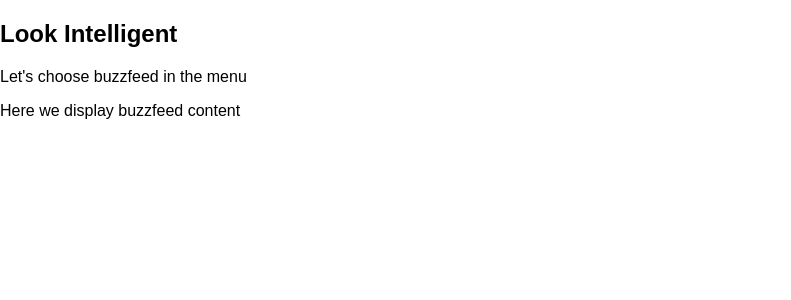
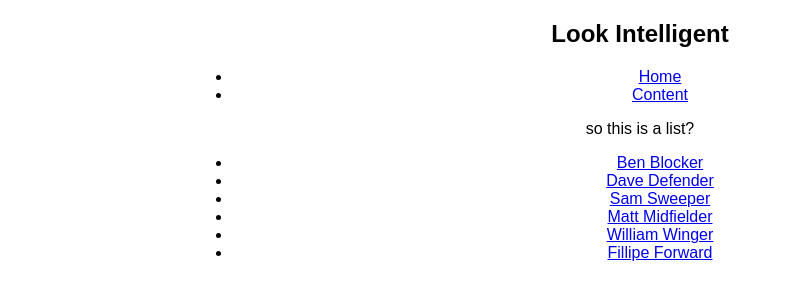
Before and after one commit to p-syche/look-intelligent, a React (Create React App) app: page /content in a window 1280 px wide. Shown: the top 300 px of the page, without its empty margins (0-791 px from the left). Built offline with nearby package versions, Linux system fonts and the light colour scheme.

Commit message:
React Router Dom install and basic config

```diff
--- /dev/null
+++ b/src/PlayerAPI.js
@@ -0,0 +1,20 @@
+// A simple data API that will be used to get the data for our
+// components. On a real website, a more robust data fetching
+// solution would be more appropriate.
+const PlayerAPI = {
+  players: [
+    { number: 1, name: "Ben Blocker", position: "G" },
+    { number: 2, name: "Dave Defender", position: "D" },
+    { number: 3, name: "Sam Sweeper", position: "D" },
+    { number: 4, name: "Matt Midfielder", position: "M" },
+    { number: 5, name: "William Winger", position: "M" },
+    { number: 6, name: "Fillipe Forward", position: "F" }
+  ],
+  all: function() { return this.players},
+  get: function(id) {
+    const isPlayer = p => p.number === id
+    return this.players.find(isPlayer)
+  }
+}
+
+export default PlayerAPI
--- /dev/null
+++ b/src/base.js
@@ -0,0 +1,7 @@
+
+const base = {
+	apiKey: "7186e15a24fe4cd5a079da849f1b1972",
+    apiURL: "https://newsapi.org/v1/articles?source=buzzfeed&sortBy=latest&apiKey=",
+};
+
+export default base;
--- a/src/components/App.js
+++ b/src/components/App.js
@@ -1,6 +1,8 @@
 import React, { Component } from 'react';
+
+// import base from '../base';
 import Menu from './Menu';
-import Content from './Content';
+import Main from './Main';
 
 import '../css/App.css';
 
@@ -10,7 +12,7 @@
       <div className="App">
         <h2 className="title">Look Intelligent</h2>
         <Menu />
-        <Content />
+        <Main />
       </div>
     );
   }
--- a/src/components/Content.js
+++ b/src/components/Content.js
@@ -1,15 +1,16 @@
-import React, { Component } from 'react';
-import '../css/Content.css';
+import React from 'react'
+import { Switch, Route } from 'react-router-dom'
+import ListOfArticles from './ListOfArticles'
+import Details from './Details'
 
-class Content extends Component {
-  render() {
-    return (
-      <div className="Content">
-        <p className="buzzfeed">Here we display buzzfeed content</p>
+// The Content component matches one of two different routes
+// depending on the full pathname
+const Content = () => (
+  <Switch>
+    <Route exact path='/content' component={ListOfArticles}/>
+    <Route path='/content/:number' component={Details}/>
+  </Switch>
+)
 
-      </div>
-    );
-  }
-}
 
-export default Content;
+export default Content
--- /dev/null
+++ b/src/components/Details.js
@@ -0,0 +1,24 @@
+import React from 'react'
+import PlayerAPI from '../PlayerAPI'
+import { Link } from 'react-router-dom'
+
+// The Player looks up the player using the number parsed from
+// the URL's pathname. If no player is found with the given
+// number, then a "player not found" message is displayed.
+const Details = (props) => {
+  const detail = PlayerAPI.get(
+    parseInt(props.match.params.number, 10)
+  )
+  if (!detail) {
+    return <div>Sorry, but the detail was not found</div>
+  }
+  return (
+    <div>
+      <h1>{detail.name} (#{detail.number})</h1>
+      <h2>Position: {detail.position}</h2>
+      <Link to='/content'>Back</Link>
+    </div>
+  )
+}
+
+export default Details;
--- /dev/null
+++ b/src/components/Home.js
@@ -0,0 +1,15 @@
+import React, { Component } from 'react';
+
+import '../css/Home.css';
+
+class Home extends Component {
+  render() {
+    return (
+      <div className="Home">
+        <p className="">This is the HOME HOME HOME</p>
+      </div>
+    );
+  }
+}
+
+export default Home;
--- /dev/null
+++ b/src/components/ListOfArticles.js
@@ -0,0 +1,22 @@
+import React from 'react'
+import PlayerAPI from '../PlayerAPI'
+import { Link } from 'react-router-dom'
+
+// The ListOfArticles iterates over all of the players and creates
+// a link to their profile page.
+const ListOfArticles = () => (
+  <div>
+    <p>so this is a list?</p>
+    <ul>
+      {
+        PlayerAPI.all().map(p => (
+          <li key={p.number}>
+            <Link to={`/content/${p.number}`}>{p.name}</Link>
+          </li>
+        ))
+      }
+    </ul>
+  </div>
+)
+
+export default ListOfArticles
--- /dev/null
+++ b/src/components/Main.js
@@ -0,0 +1,20 @@
+import React from 'react'
+import { Switch, Route } from 'react-router-dom'
+import Home from './Home'
+import Content from './Content'
+
+// The Main component renders one of the three provided
+// Routes (provided that one matches). Both the /roster
+// and /schedule routes will match any pathname that starts
+// with /roster or /schedule. The / route will only match
+// when the pathname is exactly the string "/"
+const Main = () => (
+  <main>
+    <Switch>
+      <Route exact path='/' component={Home}/>
+      <Route path='/content' component={Content}/>
+    </Switch>
+  </main>
+)
+
+export default Main
--- a/src/components/Menu.js
+++ b/src/components/Menu.js
@@ -1,13 +1,18 @@
 import React, { Component } from 'react';
+import { Link } from 'react-router-dom'
 import '../css/Menu.css';
 
 class Menu extends Component {
   render() {
     return (
-      <div className="Menu">
-        <p className="buzzfeed">Let's choose buzzfeed in the menu</p>
-
-      </div>
+		<header>
+			<nav>
+		    	<ul>
+		    		<li><Link to='/'>Home</Link></li>
+		    		<li><Link to='/content'>Content</Link></li>
+		    	</ul>
+		    </nav>
+		</header>
     );
   }
 }
--- a/src/css/App.css
+++ b/src/css/App.css
@@ -0,0 +1,5 @@
+.App {
+	width: 70%;
+	margin: 0 auto;
+	text-align: center;
+}
--- a/src/index.js
+++ b/src/index.js
@@ -1,8 +1,17 @@
-import React from 'react';
-import ReactDOM from 'react-dom';
-import './css/index.css';
-import App from './components/App';
+import React from 'react'
+import { render } from 'react-dom'
+import { BrowserRouter } from 'react-router-dom'
 import registerServiceWorker from './registerServiceWorker';
 
-ReactDOM.render(<App />, document.getElementById('root'));
+import App from './components/App';
+import './css/index.css';
+
+
+render((
+  <BrowserRouter>
+    <App />
+  </BrowserRouter>
+), document.getElementById('root'));
+
+
 registerServiceWorker();
```
Also changed, not shown: src/css/Home.css (added).
